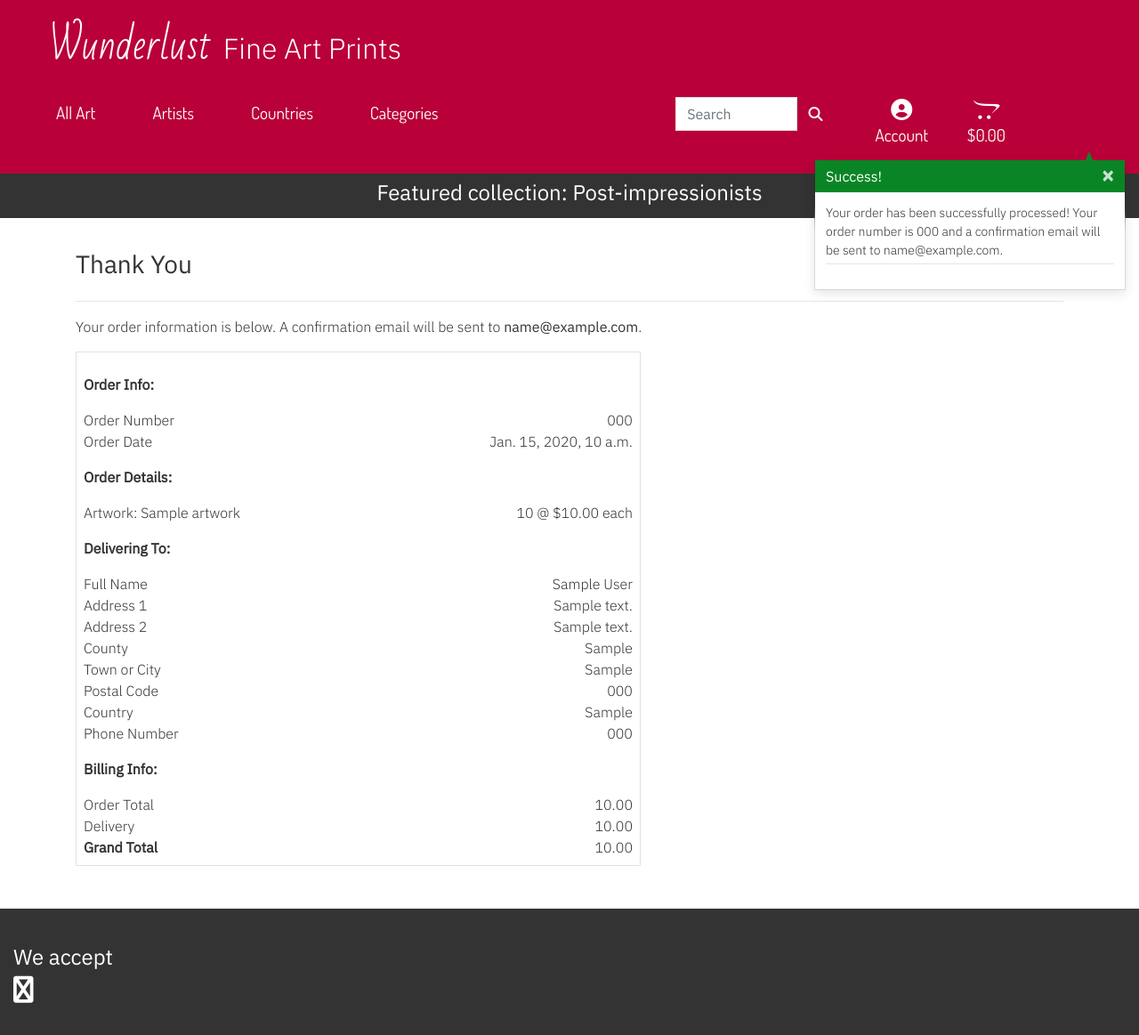
After one commit to Jade-ux/wunderlust_gallery, a Django app: page /checkout/checkout_success/000 in a window 1280 px wide. The commit adds this page. Shown: the whole page at 89% size. Run offline with Django 3.2, Linux system fonts and the light colour scheme; tables that the repository leaves empty hold one stand-in row (values such as "Sample post"); parts of the project's set-up code (start-up, migrations or seed data) failed here and were passed over; some libraries are stand-ins or nearby versions.

Commit message:
Added order summary to the checkout success page.

```diff
--- a/checkout/__init__.py
+++ b/checkout/__init__.py
@@ -0,0 +1 @@
+default_app_config = 'checkout.apps.CheckoutConfig'
--- a/checkout/models.py
+++ b/checkout/models.py
@@ -38,7 +38,7 @@ class Order(models.Model):
         each time.
         """
         self.order_total = self.lineitems.aggregate(
-            Sum('lineitem_total'))['lineitem_total__sum']
+            Sum('lineitem_total'))['lineitem_total__sum'] or 0
         if self.order_total < settings.FREE_DELIVERY_THRESHOLD:
             self.delivery_cost = self.order_total * settings.STANDARD_DELIVERY_PERCENTAGE / 100
         else:
--- a/checkout/static/checkout/css/checkout.css
+++ b/checkout/static/checkout/css/checkout.css
@@ -39,3 +39,8 @@
     border-color: #1e7e34;
     box-shadow: 0 0 0 0.2rem #1e7e3454;
 }
+
+
+.order-sub-head {
+    font-weight: bold;
+}
--- /dev/null
+++ b/checkout/templates/checkout/checkout_success.html
@@ -0,0 +1,193 @@
+{% extends "base.html" %}
+{% load static %}
+
+{% block extra_css %}
+<link rel="stylesheet" href="{% static 'checkout/css/checkout.css' %}">
+{% endblock %}
+
+{% block page_header %}
+<div class="container header-container">
+    <div class="row">
+        <div class="col"></div>
+    </div>
+</div>
+{% endblock %}
+
+{% block content %}
+<div class="container">
+    <div class="row">
+        <div class="col">
+            <h3 class="mb-4">Thank You</h3>
+            <hr>
+            <p>Your order information is below. A confirmation email will be sent to <strong>{{ order.email }}</strong>.
+            </p>
+        </div>
+    </div>
+
+    <div class="row">
+        <div class="col-12 col-lg-7">
+            <div class="mb-5 p-2 border">
+                <div class="row">
+                    <div class="col mt-3">
+                        <p class="order-sub-head">Order Info:</p>
+                    </div>
+                </div>
+
+                <div class="row">
+                    <div class="col-12 col-md-4">
+                        <p class="mb-0">Order Number</p>
+                    </div>
+                    <div class="col-12 col-md-8 text-md-right">
+                        <p class="mb-0">{{ order.order_number }}</p>
+                    </div>
+                </div>
+
+                <div class="row">
+                    <div class="col-12 col-md-4">
+                        <p class="mb-0">Order Date</p>
+                    </div>
+                    <div class="col-12 col-md-8 text-md-right">
+                        <p class="mb-0">{{ order.date }}</p>
+                    </div>
+                </div>
+
+                <div class="row">
+                    <div class="col mt-3">
+                        <p class="order-sub-head">Order Details:</p>
+                    </div>
+                </div>
+
+                {% for item in order.lineitems.all %}
+                <div class="row">
+                    <div class="col-12 col-md-6">
+                        <p class="mb-0">
+                            Artwork: {{ item.artwork.friendly_name }}
+                        </p>
+                    </div>
+                    <div class="col-12 col-md-6 text-md-right">
+                        <p class="mb-0">{{ item.quantity }} @ ${{ item.artwork.price }} each</p>
+                    </div>
+                </div>
+                {% endfor %}
+
+                <div class="row">
+                    <div class="col mt-3">
+                        <p class="order-sub-head">Delivering To:</p>
+                    </div>
+                </div>
+
+                <div class="row">
+                    <div class="col-12 col-md-4">
+                        <p class="mb-0">Full Name</p>
+                    </div>
+                    <div class="col-12 col-md-8 text-md-right">
+                        <p class="mb-0">{{ order.full_name }}</p>
+                    </div>
+                </div>
+
+                <div class="row">
+                    <div class="col-12 col-md-4">
+                        <p class="mb-0">Address 1</p>
+                    </div>
+                    <div class="col-12 col-md-8 text-md-right">
+                        <p class="mb-0">{{ order.street_address1 }}</p>
+                    </div>
+                </div>
+
+                {% if order.street_address2 %}
+                <div class="row">
+                    <div class="col-12 col-md-4">
+                        <p class="mb-0">Address 2</p>
+                    </div>
+                    <div class="col-12 col-md-8 text-md-right">
+                        <p class="mb-0">{{ order.street_address1 }}</p>
+                    </div>
+                </div>
+                {% endif %}
+
+                {% if order.county %}
+                <div class="row">
+                    <div class="col-12 col-md-4">
+                        <p class="mb-0">County</p>
+                    </div>
+                    <div class="col-12 col-md-8 text-md-right">
+                        <p class="mb-0">{{ order.county }}</p>
+                    </div>
+                </div>
+                {% endif %}
+
+                <div class="row">
+                    <div class="col-12 col-md-4">
+                        <p class="mb-0">Town or City</p>
+                    </div>
+                    <div class="col-12 col-md-8 text-md-right">
+                        <p class="mb-0">{{ order.town_or_city }}</p>
+                    </div>
+                </div>
+
+                {% if order.postcode %}
+                <div class="row">
+                    <div class="col-12 col-md-4">
+                        <p class="mb-0">Postal Code</p>
+                    </div>
+                    <div class="col-12 col-md-8 text-md-right">
+                        <p class="mb-0">{{ order.postcode }}</p>
+                    </div>
+                </div>
+                {% endif %}
+
+                <div class="row">
+                    <div class="col-12 col-md-4">
+                        <p class="mb-0">Country</p>
+                    </div>
+                    <div class="col-12 col-md-8 text-md-right">
+                        <p class="mb-0">{{ order.country }}</p>
+                    </div>
+                </div>
+
+                <div class="row">
+                    <div class="col-12 col-md-4">
+                        <p class="mb-0">Phone Number</p>
+                    </div>
+                    <div class="col-12 col-md-8 text-md-right">
+                        <p class="mb-0">{{ order.phone_number }}</p>
+                    </div>
+                </div>
+
+                <div class="row">
+                    <div class="col mt-3">
+                        <p class="order-sub-head">Billing Info:</p>
+                    </div>
+                </div>
+
+                <div class="row">
+                    <div class="col-12 col-md-4">
+                        <p class="mb-0">Order Total</p>
+                    </div>
+                    <div class="col-12 col-md-8 text-md-right">
+                        <p class="mb-0">{{ order.order_total }}</p>
+                    </div>
+                </div>
+
+                <div class="row">
+                    <div class="col-12 col-md-4">
+                        <p class="mb-0">Delivery</p>
+                    </div>
+                    <div class="col-12 col-md-8 text-md-right">
+                        <p class="mb-0">{{ order.delivery_cost }}</p>
+                    </div>
+                </div>
+
+                <div class="row">
+                    <div class="col-12 col-md-4">
+                        <p class="mb-0 order-sub-head">Grand Total</p>
+                    </div>
+                    <div class="col-12 col-md-8 text-md-right">
+                        <p class="mb-0">{{ order.grand_total }}</p>
+                    </div>
+                </div>
+            </div>
+        </div>
+    </div>
+</div>
+{% endblock %}
--- a/checkout/views.py
+++ b/checkout/views.py
@@ -32,11 +32,7 @@ def checkout(request):
 
         order_form = OrderForm(form_data)
         if order_form.is_valid():
-            order = order_form.save(commit=False)
-            pid = request.POST.get('client_secret').split('_secret')[0]
-            order.stripe_pid = pid
-            order.original_cart = json.dumps(cart)
-            order.save()
+            order = order_form.save()
             for item_id, quantity in cart.items():
                 try:
                     artwork = Artwork.objects.get(id=item_id)
```
Also changed, not shown: checkout/apps.py (line endings or trailing spaces).
